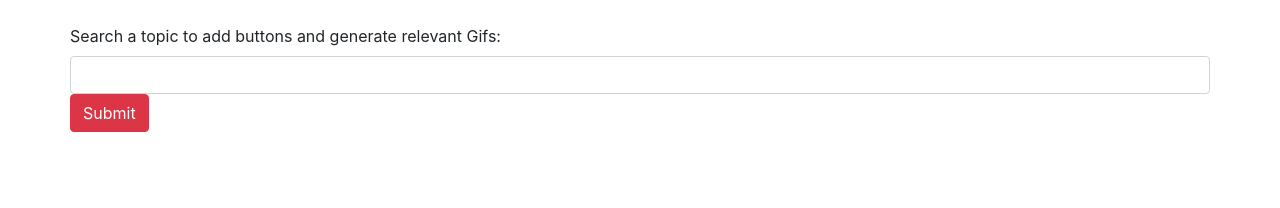
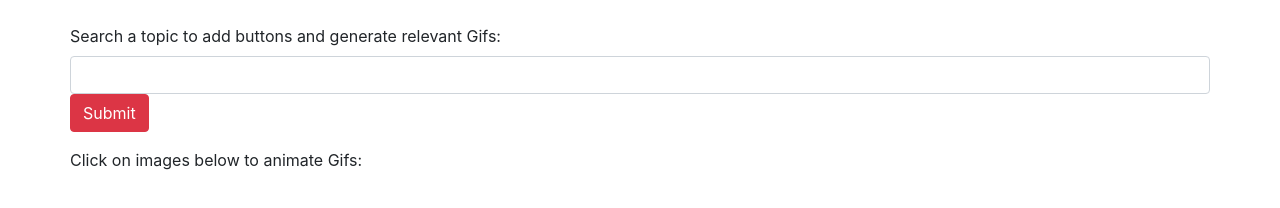
Before and after one commit to cmdavies10/GIF-Finder, a plain HTML site: page index.html in a window 1280 px wide. Drawn offline with nearby package versions, Linux system fonts and the light colour scheme.

Commit message:
added additional instructions, updated text and layout

```diff
--- a/index.html
+++ b/index.html
@@ -36,7 +36,9 @@
 					</button>
 				</div>
 			</form>
-			<div class="row" id="gifs-here"></div>
+			<div class="row" id="gifs-here">
+				Click on images below to animate Gifs:
+			</div>
 		</div>
 	</body>
 </html>
```
